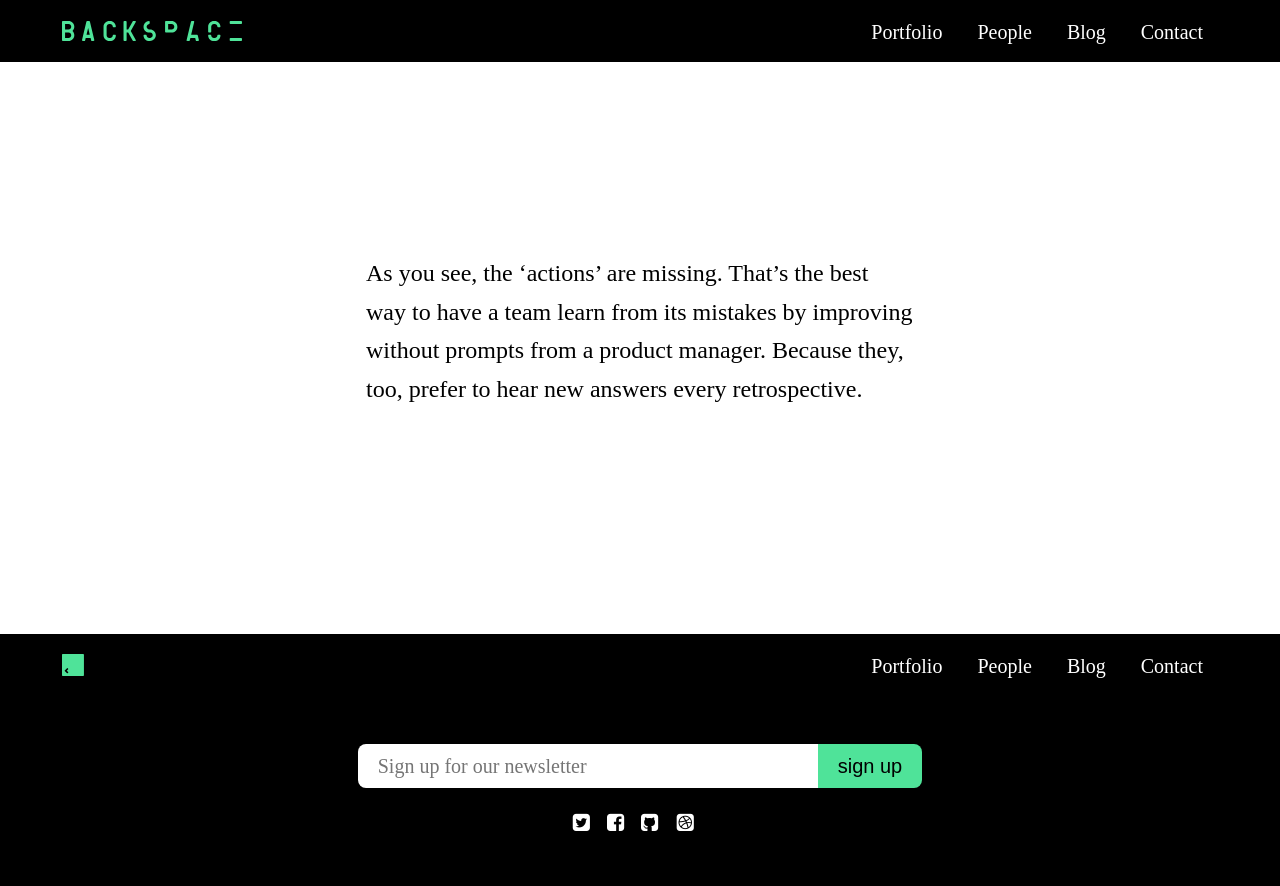
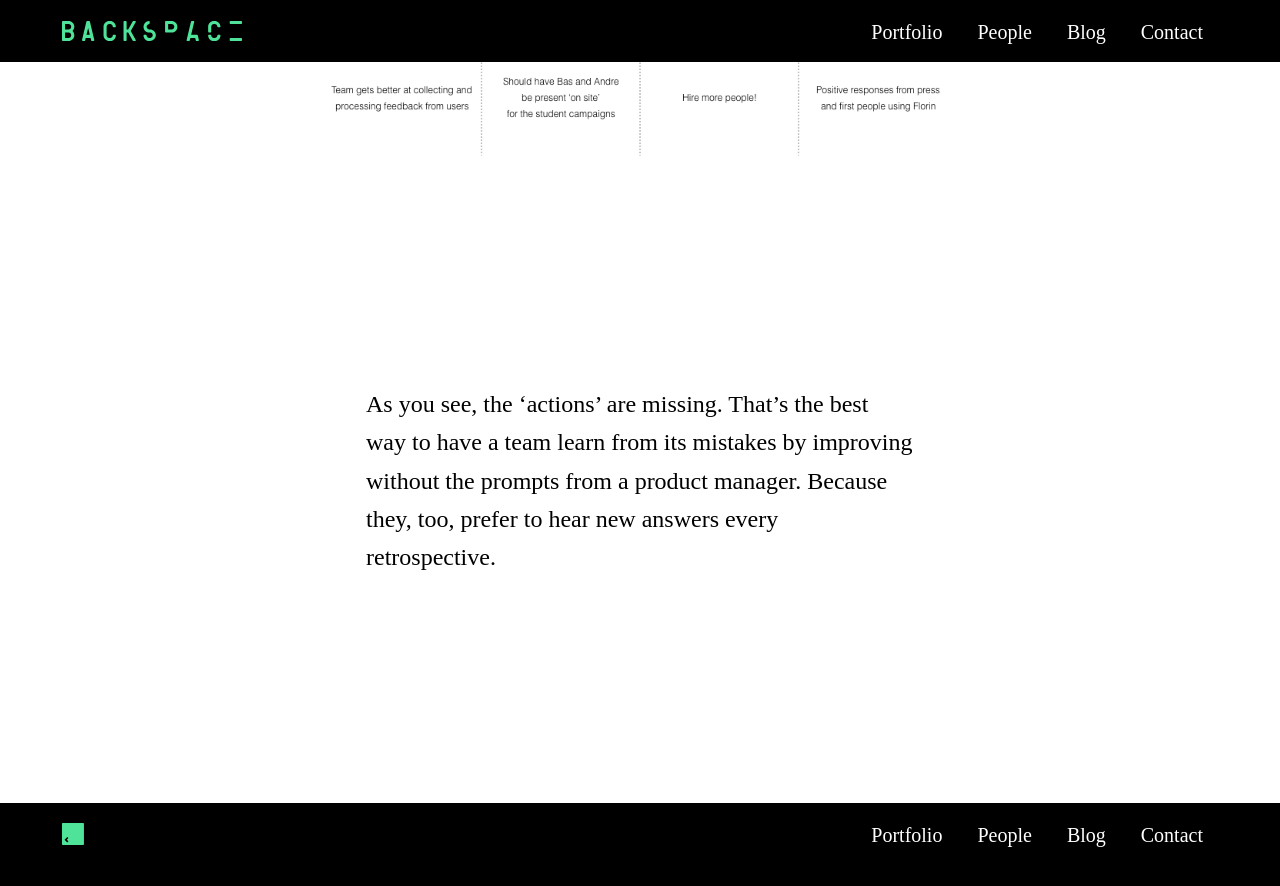
Before and after one commit to backspacehq/backspacehq.github.io, a Jekyll site: the page built from _posts/2016-10-31-hindsight-as-a-source-of-insight.markdown, in a window 1280 px wide and 900 px high, scrolled down 3856 px. Shown: the top 886 px of the window. Built offline with Jekyll 4.4.1, drawn with Linux system fonts in a browser that asks for light colours; comment, search, counter and statistics services are not loaded.

Commit message:
Updated Hindsight As A Source Of Insight

```diff
--- a/_posts/2016-10-31-hindsight-as-a-source-of-insight.markdown
+++ b/_posts/2016-10-31-hindsight-as-a-source-of-insight.markdown
@@ -17,10 +17,13 @@
 
 The meetings are usually prepared, facilitated and documented by one team member, who asks the others to think about answers to the following four questions before the session:
 
-- Things that went well (where we met expectations)\
-- Things that did not go well (mistakes we don’t expect to repeat)\
-- Things we can do better (can include a suggestion)\
-- Things to celebrate (applause!)
+* Things that went well (where we met expectations)\\
+
+* Things that did not go well (mistakes we don’t expect to repeat)\\
+
+* Things we can do better (can include a suggestion)\\
+
+* Things to celebrate (applause!)
 
 Practically, that means:
 
@@ -42,4 +45,4 @@
 
 ![Retrospective.png](/uploads/Retrospective.png)
 
-As you see, the 'actions' are missing. That's the best way to have a team learn from its mistakes by improving without prompts from a product manager. Because they, too, prefer to hear new answers every retrospective.
+As you see, the 'actions' are missing. That's the best way to have a team learn from its mistakes by improving without the prompts from a product manager. Because they, too, prefer to hear new answers every retrospective.
```
